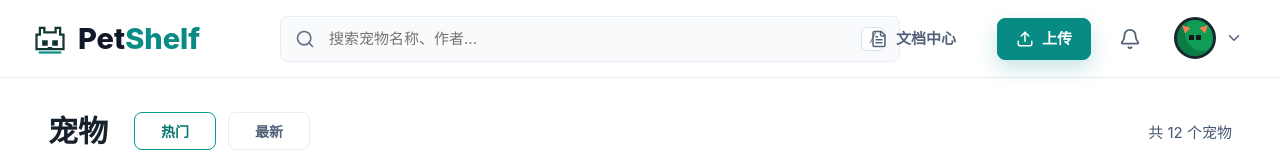
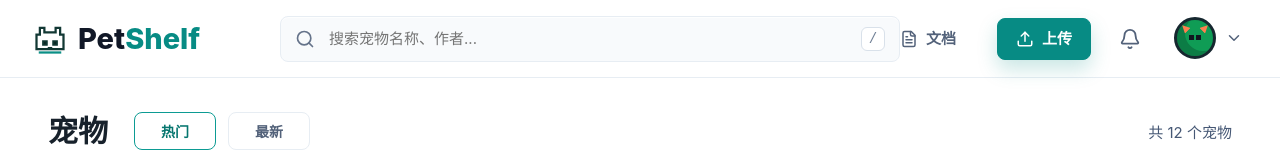
Before and after one commit to 1sunxiaoshou/PetShelf, a React (Vite) app: page / in a window 1280 px wide. Shown: the top 160 px of the page. Built offline with nearby package versions, Linux system fonts and the light colour scheme.

Commit message:
Rename docs action

```diff
--- a/src/components/AppHeader.jsx
+++ b/src/components/AppHeader.jsx
@@ -46,7 +46,7 @@ export function AppHeader({
         />
         <a className="top-action-button top-docs-link" href="/docs/product-plan.md">
           <FileText size={18} />
-          文档中心
+          文档
         </a>
         <button className="top-action-button upload-button" type="button" onClick={() => fileInputRef.current?.click()}>
           <Upload size={18} />
```
